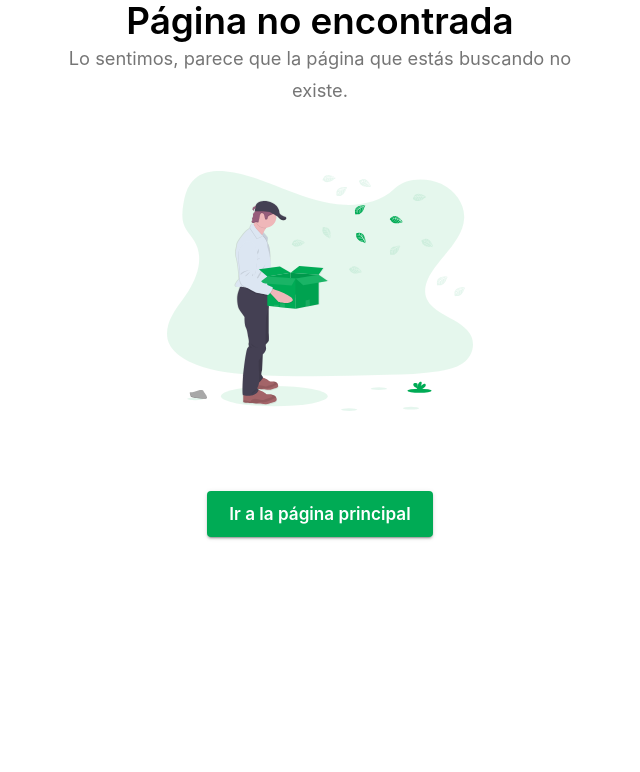
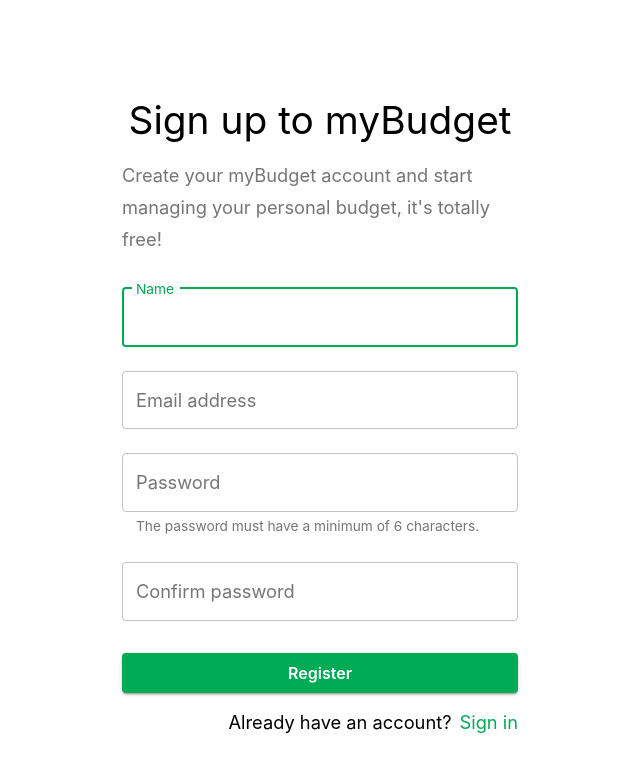
Before and after one commit to n-caro/mybudget-frontend, a React (Create React App) app: page /signup in a window 1280 px wide. Shown: the top 772 px of the page, without its empty margins (320-960 px from the left). Built offline with nearby package versions, Linux system fonts and the light colour scheme; a web font is replaced by a local one.

Commit message:
✨ feature: Sign Up

```diff
--- a/src/App.js
+++ b/src/App.js
@@ -1,15 +1,40 @@
 import { BrowserRouter as Router, Switch, Route } from "react-router-dom";
 import "./App.css";
+import { UserContextProvider } from "context/UserContext";
 import NotFound from "pages/NotFound";
+import SignIn from "pages/SignIn";
+import SignUp from "pages/SignUp";
+import Home from "pages/Home";
+import Add from "pages/Add";
+import Edit from "pages/Edit";
+import { OperationsContextProvider } from "context/OperationsContext";
 
 function App() {
   return (
     <Router>
-      <div className="App">
-        <Switch>
-          <Route path="*" component={NotFound} />
-        </Switch>
-      </div>
+      <UserContextProvider>
+        <div
+          className="App"
+          style={{
+            minHeight: "100vh",
+            padding: "0 10px",
+            alignItems: "center",
+            justifyContent: "center",
+            display: "flex",
+          }}
+        >
+          <Switch>
+            <Route path="/signin" component={SignIn} />
+            <Route path="/signup" component={SignUp} />
+            {/*<OperationsContextProvider>
+            <Route exact path="/" component={Home} />
+            <Route exact path="/add" component={Add} />
+            <Route exact path="/edit" component={Edit} />
+            </OperationsContextProvider> */}
+            <Route path="*" component={NotFound} />
+          </Switch>
+        </div>
+      </UserContextProvider>
     </Router>
   );
 }
--- /dev/null
+++ b/src/components/SignUp/index.js
@@ -0,0 +1,171 @@
+import {
+  Container,
+  TextField,
+  Button,
+  Grid,
+  Link,
+  Typography,
+} from "@material-ui/core";
+import React from "react";
+import { makeStyles } from "@material-ui/core/styles";
+import { Link as RouterLink, useHistory } from "react-router-dom";
+import { useFormik } from "formik";
+import * as yup from "yup";
+import useAuth from "hooks/useUser";
+import Alert from "@material-ui/lab/Alert";
+import { useEffect } from "react";
+
+const useStyles = makeStyles((theme) => ({
+  paper: {
+    marginTop: theme.spacing(8),
+    display: "flex",
+    flexDirection: "column",
+    alignItems: "center",
+    marginBottom: theme.spacing(4),
+  },
+  form: {
+    width: "100%", // Fix IE 11 issue.
+    marginTop: theme.spacing(2),
+  },
+  submit: {
+    margin: theme.spacing(3, 0, 2),
+  },
+  subtitle: {
+    marginTop: theme.spacing(2),
+  },
+}));
+
+const validationSchema = yup.object({
+  name: yup.string().required("Enter a name."),
+  email: yup
+    .string()
+    .email("The field")
+    .required("The field must contain a valid email address."),
+  password: yup
+    .string()
+    .min(6, "The password must be a minimum of 6 characters.")
+    .required("Insert a password"),
+  passwordConfirm: yup
+    .string()
+    .required("You must confirm the password.")
+    .oneOf([yup.ref("password"), null], "Passwords must match."),
+});
+
+export default function SignUp() {
+  const { isLogged, signUp, isError, errorMessage } = useAuth();
+  const history  = useHistory();
+  useEffect(() => {
+    if (isLogged) {
+      history.push("/");
+    }
+  }, [isLogged, history]);
+
+  const classes = useStyles();
+  const formik = useFormik({
+    initialValues: {
+      name: "",
+      email: "",
+      password: "",
+      passwordConfirm: "",
+    },
+    validationSchema: validationSchema,
+    onSubmit: (values) => {
+      signUp(values)
+    },
+  });
+  return (
+    <Container component="main" maxWidth="xs">
+      <div className={classes.paper}>
+        <Typography component="h1" variant="h4">
+          Sign up to myBudget
+        </Typography>
+        <Typography
+          variant="subtitle1"
+          color="textSecondary"
+          className={classes.subtitle}
+        >
+          Create your myBudget account and start managing your personal budget, it's totally free!
+        </Typography>
+        <form className={classes.form} onSubmit={formik.handleSubmit}>
+        {isError && <Alert severity="error">{errorMessage}</Alert>}
+          <TextField
+            variant="outlined"
+            margin="normal"
+            fullWidth
+            id="name"
+            label="Name"
+            name="name"
+            autoFocus
+            onChange={formik.handleChange}
+            error={formik.touched.name && Boolean(formik.errors.name)}
+            helperText={formik.touched.name && formik.errors.name}
+          />
+          <TextField
+            variant="outlined"
+            margin="normal"
+            fullWidth
+            id="email"
+            label="Email address"
+            name="email"
+            onChange={formik.handleChange}
+            error={formik.touched.email && Boolean(formik.errors.email)}
+            helperText={formik.touched.email && formik.errors.email}
+          />
+          <TextField
+            fullWidth
+            variant="outlined"
+            margin="normal"
+            id="password"
+            name="password"
+            label="Password"
+            type="password"
+            value={formik.values.password}
+            onChange={formik.handleChange}
+            error={formik.touched.password && Boolean(formik.errors.password)}
+            helperText={
+              (formik.touched.password && formik.errors.password) ||
+              "The password must have a minimum of 6 characters."
+            }
+          />
+          <TextField
+            fullWidth
+            variant="outlined"
+            margin="normal"
+            id="passwordConfirm"
+            name="passwordConfirm"
+            label="Confirm password"
+            type="password"
+            value={formik.values.passwordConfirm}
+            onChange={formik.handleChange}
+            error={
+              formik.touched.passwordConfirm &&
+              Boolean(formik.errors.passwordConfirm)
+            }
+            helperText={
+              formik.touched.passwordConfirm && formik.errors.passwordConfirm
+            }
+          />
+          <Button
+            type="submit"
+            fullWidth
+            variant="contained"
+            color="primary"
+            className={classes.submit}
+          >
+            Register
+          </Button>
+          <Grid container justify="flex-end" spacing={1}>
+            <Grid item>
+              <Typography variant="body1">Already have an account?</Typography>
+            </Grid>
+            <Grid item>
+              <Link variant="body1" component={RouterLink} to="/signin">
+                {"Sign in"}
+              </Link>
+            </Grid>
+          </Grid>
+        </form>
+      </div>
+    </Container>
+  );
+}
--- a/src/hooks/useAuth.js
+++ b/src/hooks/useUser.js
@@ -1,6 +1,6 @@
 import Context from "context/UserContext";
 import { useContext, useCallback, useState } from "react";
-import { signInService } from "services/Auth";
+import { signInService, signUpService } from "services/Auth";
 
 export default function useAuth() {
   const { session, setSession } = useContext(Context);
@@ -29,9 +29,30 @@ export default function useAuth() {
     [setSession]
   );
 
+  const signUp = useCallback(
+    ({ name, email, password }) => {
+      signUpService({ name, email, password })
+        .then((res) => {
+          if (res.error) {
+            throw new Error(res.error.message);
+          }
+          window.localStorage.setItem("session", JSON.stringify(res));
+          setState({ loading: false, error: false });
+          setSession(res);
+        })
+        .catch((err) => {
+          window.sessionStorage.removeItem("session");
+          setState({ loading: false, error: true, errorMessage: err.message });
+          console.error(err);
+        });
+    },
+    [setSession]
+  );
+
   return {
     isLogged: Boolean(session),
     signIn,
+    signUp,
     isLoading: state.loading,
     isError: state.error,
     errorMessage: state.errorMessage,
--- /dev/null
+++ b/src/pages/SignUp/index.js
@@ -0,0 +1,6 @@
+import React from 'react'
+import SignUp from 'components/SignUp'
+
+export default function SignInPage () {
+  return <SignUp />
+}
```
Also changed, not shown: package.json (+8 -1 lines), 1 other file (tests, documents, lock files or other folders).
